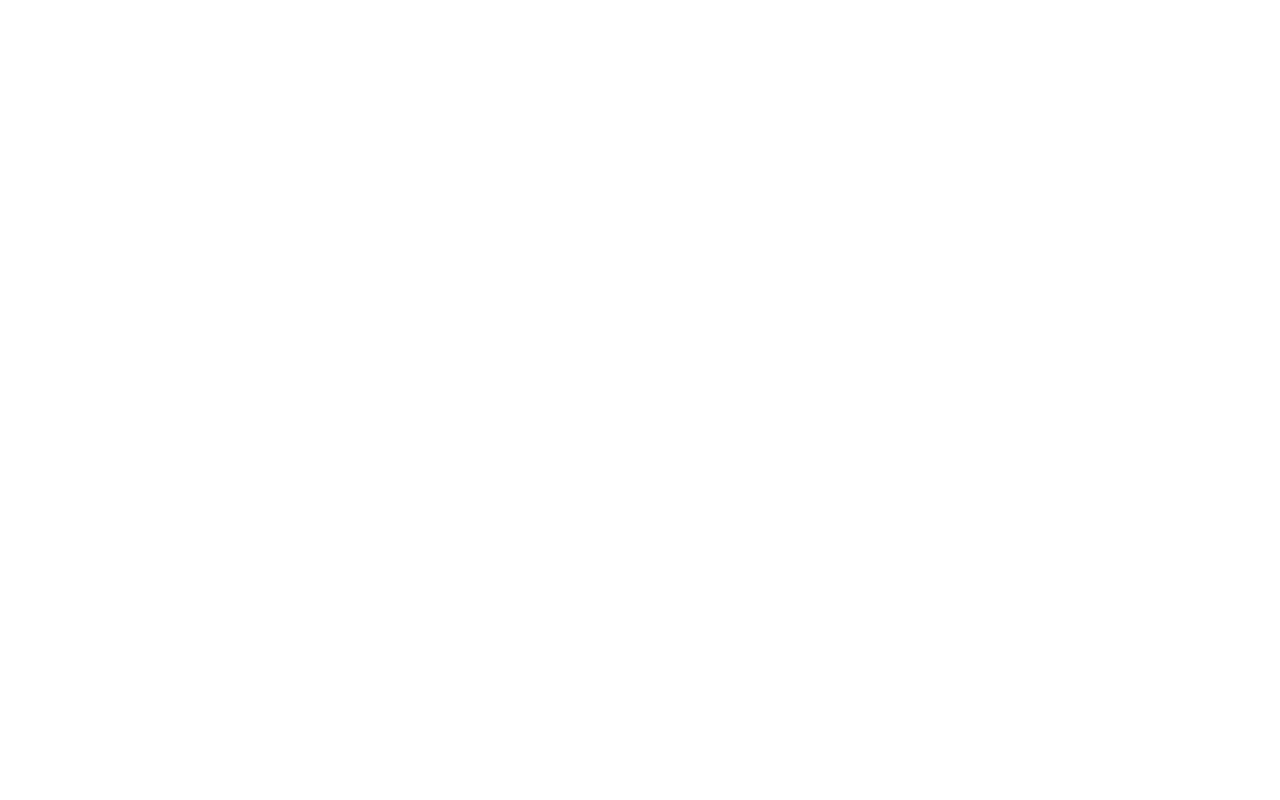
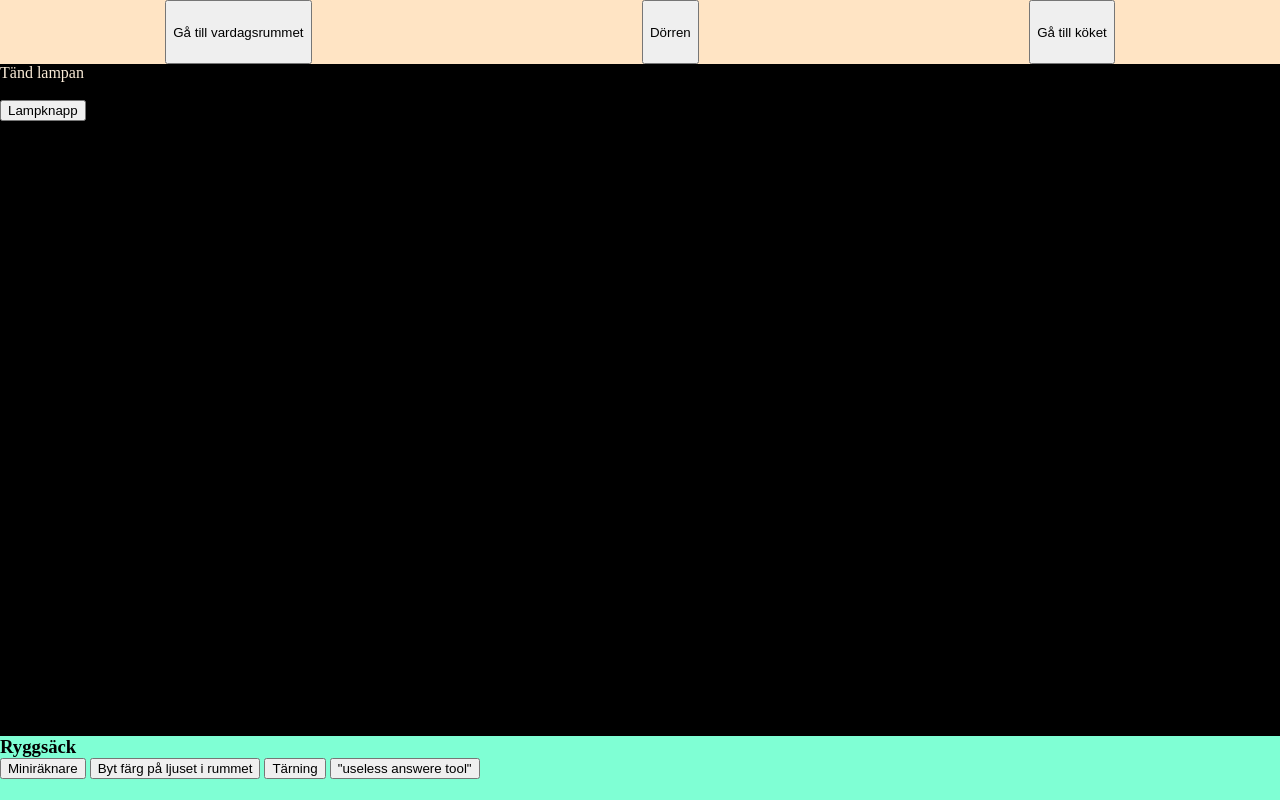
Before and after one commit to AmandaStahlberg/Laboration1, a plain HTML site: page index.html in a window 1280 px wide. Drawn offline with Linux system fonts and the light colour scheme.

Commit message:
add some basics to buld "the game"

```diff
--- a/index.html
+++ b/index.html
@@ -5,10 +5,35 @@
     <meta name="viewport" content="width=device-width, initial-scale=1.0">
     <meta http-equiv="X-UA-Compatible" content="ie=edge">
     <title>The door</title>
+    <script src="https://kit.fontawesome.com/e8127072bf.js" crossorigin="anonymous"></script>
     <link rel="stylesheet" href="./style.css">
     <script src="./script.js"></script>
 </head>
 <body>
+    <header>
+        <button>Gå till vardagsrummet</button>
+        <button>Dörren</button>
+        <button>Gå till köket</button>
+    </header>
+    <main>
+        <div>
+            <p class="textDarkMode">Tänd lampan</p>
+            <p>Släck lampan</p>
+            <button>Lampknapp</button>
+        </div>
+        <div>
+            <p>Hjälp Konrad</p>
+            <i class="fab fa-optin-monster"></i>
+        </div>
+
+    </main>
+    <footer class="backPack">
+        <h3>Ryggsäck</h3>
+        <button>Miniräknare</button>
+        <button>Byt färg på ljuset i rummet</button>
+        <button>Tärning</button>
+        <button>"useless answere tool"</button>
+    </footer>
 
 </body>
 </html>
--- a/style.css
+++ b/style.css
@@ -0,0 +1,34 @@
+* {
+    box-sizing: border-box;
+    margin: 0;
+}
+
+header {
+    display: flex;
+    justify-content: space-around;
+    height: 4rem;
+    position: fixed;
+    top: 0;
+    left: 0;
+    right: 0;
+    background-color: bisque;
+}
+
+main {
+    padding-top: 4rem;
+    height: 100vh;
+    background-color: black;
+}
+
+.textDarkMode {
+    color: antiquewhite;
+}
+
+.backPack {
+    height: 4rem;
+    background-color: aquamarine;
+    position: fixed;
+    bottom: 0;
+    right: 0;
+    left: 0;
+}
```
